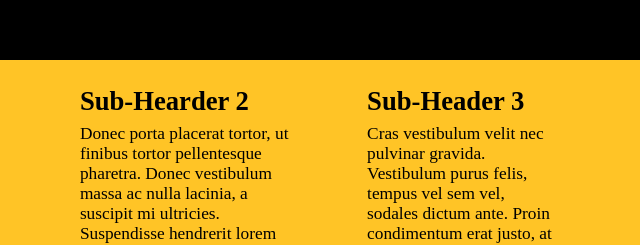
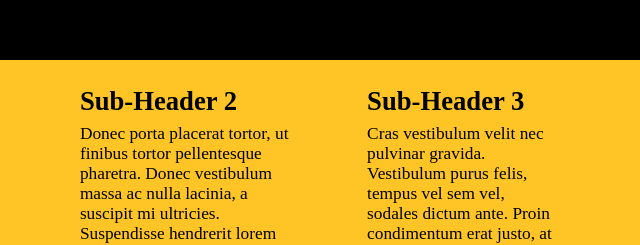
Before and after one commit to Brylliance/banazalayout4, a plain HTML site: page Index.html in a window 1280 px wide. Shown: the part 240-485 px from the top of the page, 468-1108 px from the left. Drawn offline with Linux system fonts and the light colour scheme.

Commit message:
spelling

```diff
--- a/Index.html
+++ b/Index.html
@@ -13,7 +13,7 @@
                 <p>Lorem ipsum dolor sit amet, consectetur adipiscing elit. Nunc vitae bibendum elit, vitae ultrices ante. Integer nec imperdiet lectus, in faucibus nunc. Pellentesque bibendum hendrerit sollicitudin. Proin ipsum nunc, vehicula quis placerat sollicitudin, aliquet a eros. Vivamus commodo tellus accumsan diam rutrum ultrices. Nulla at pharetra eros. Pellentesque habitant morbi tristique senectus et netus et malesuada fames ac turpis egestas. Suspendisse varius, nisi a scelerisque pellentesque, justo nisi vestibulum mi.</p>
             </div>
             <div class="column2of3">
-                <h2>Sub-Hearder 2</h2>
+                <h2>Sub-Header 2</h2>
                 <p>Donec porta placerat tortor, ut finibus tortor pellentesque pharetra. Donec vestibulum massa ac nulla lacinia, a suscipit mi ultricies. Suspendisse hendrerit lorem eget dapibus blandit.Lorem ipsum dolor sit amet, consectetur adipiscing elit. Nunc vitae bibendum elit, vitae ultrices ante. Integer nec imperdiet lectus, in faucibus nunc. Pellentesque bibendum hendrerit sollicitudin. Proin ipsum nunc, vehicula quis placerat sollicitudin, aliquet a eros. Vivamus commodo tellus accumsan diam rutrum ultrices.</p>
             </div>
             <div class="column3of3">
```
